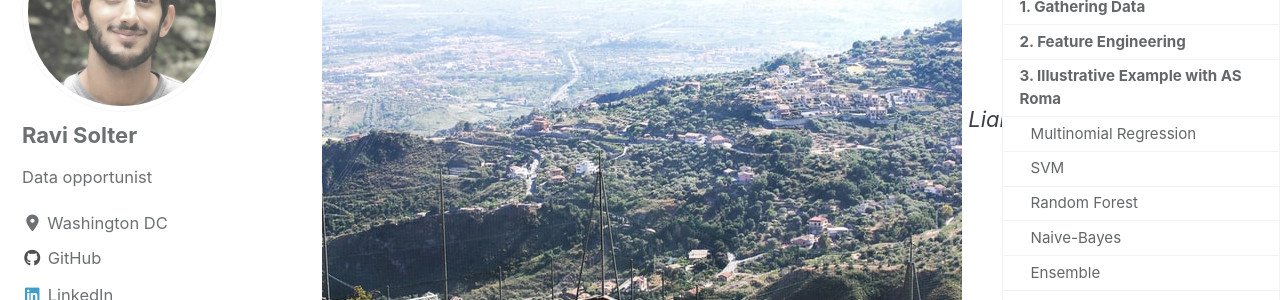
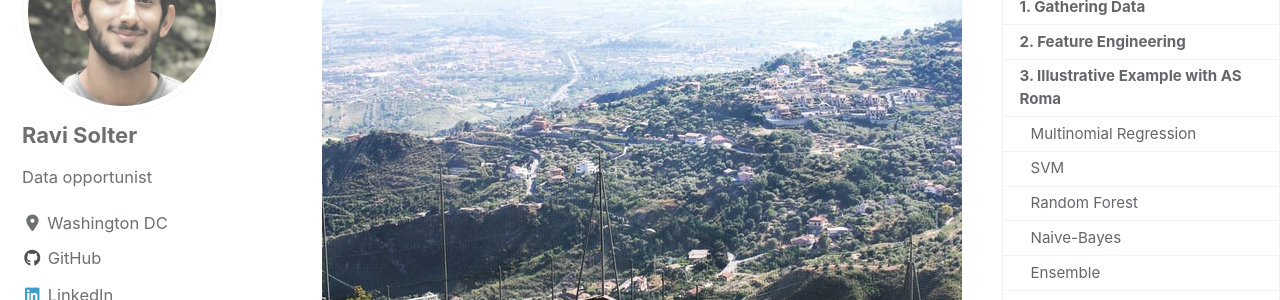
Before and after one commit to rsolter/rsolter.github.io, a Jekyll site: the page built from _posts/2020-05-05-SerieA_Classification.md, in a window 1280 px wide and 900 px high, scrolled down 652 px. Shown: the part 154-454 px from the top of the window. Built offline with Jekyll 4.4.1, drawn with Linux system fonts in a browser that asks for light colours; cached includes are drawn as plain includes; nearby versions of some CDN libraries.

Commit message:
fixed spacing

```diff
--- a/_posts/2020-05-05-SerieA_Classification.md
+++ b/_posts/2020-05-05-SerieA_Classification.md
@@ -10,10 +10,7 @@
 ---
 
 ### Predicting of Soccer Matches Outcomes using caret
-
 ![Stadio Olimpico](/assets/images/remi-jacquaint.jpg)
-_Liam McKay on Unsplash_
-
 
 _Code for this project can be found on my [GitHub](https://github.com/rsolter/Serie-A-Predictions)_
 
```
